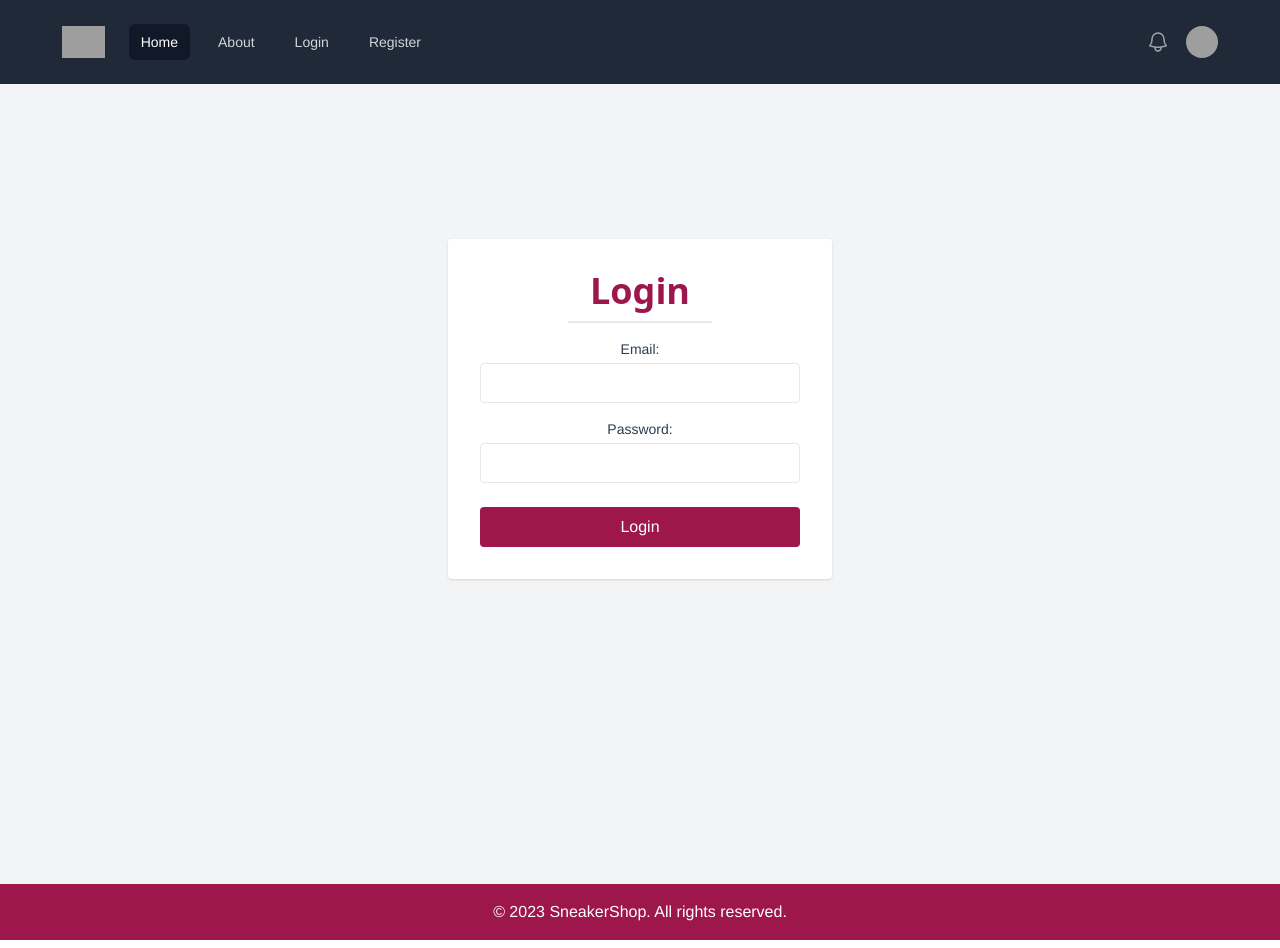
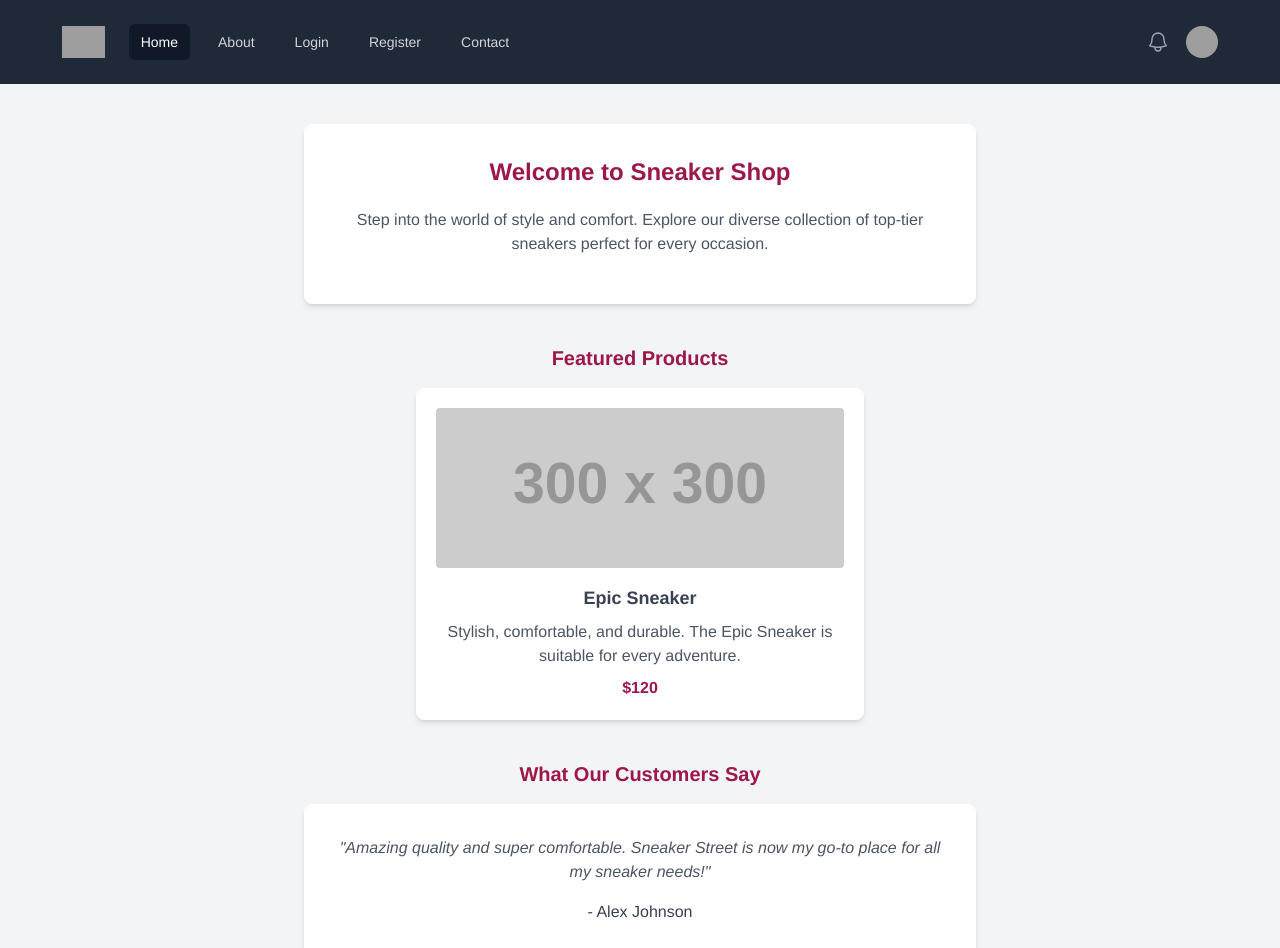
Before and after one commit to erichaneder/web-eng-project, a Vue app in the folder frontend/: page / in a window 1280 px wide. Shown: the top 948 px of the page. Built offline with nearby package versions, Linux system fonts and the light colour scheme; grey boxes are pictures that could not be loaded.

Commit message:
added dummy content/pages

```diff
--- a/frontend/src/components/AboutComponent.vue
+++ b/frontend/src/components/AboutComponent.vue
@@ -1,9 +1,35 @@
 <template>
-    <div class="container mx-auto my-8 p-4">
-      <h1 class="text-2xl font-bold mb-4">About Us</h1>
-      <p class="text-gray-700">Welcome to SneakerShop, your number one source for all things sneakers. We're dedicated to giving you the very best of sneakers, with a focus on dependability, customer service, and uniqueness.</p>
+  <div class="min-h-screen bg-gray-100 py-10 px-5 flex flex-col items-center">
+    <div class="bg-white p-8 rounded-lg shadow-md w-full max-w-2xl mb-10">
+      <h1 class="text-2xl font-bold mb-5 text-pink-800">About Us</h1>
+      <p class="text-gray-600 mb-4">
+        Welcome to Sneaker Shop, your number one source for all things sneakers.
+        We're dedicated to giving you the very best of sneakers, with a focus on dependability, customer service and uniqueness.
+      </p>
+      <p class="text-gray-600 mb-4">
+        Founded in 2023 by a random dude, Sneaker Shop has come a long way
+        from its beginnings in a your moms bedroom.
+        When a random dude first started out, his passion for "seeing the world burn"
+        drove him to create this online shop,
+        and gave him the impetus to turn hard work and inspiration into to a booming online store.
+      </p>
+      <p class="text-gray-600 mb-4">
+        We hope you enjoy our products as much as we enjoy offering them to you.
+        If you have any questions or comments, please don't hesitate to <a href="/contact" class="text-pink-800 underline">contact us</a>.
+      </p>
     </div>
-  </template>
+    <div class="flex flex-col items-center w-full max-w-2xl">
+      <h2 class="text-xl font-bold mb-4 text-pink-800">Our Team</h2>
+      <div class="bg-white p-8 rounded-lg shadow-md w-full mb-8">
+        <h3 class="font-semibold text-lg mb-2 text-gray-700">[Team Member Name]</h3>
+        <p class="text-gray-600">
+          [Brief description about the team member, their role, and a bit of fun personal detail. E.g., "John is our marketing lead. When he's not creating campaigns, he loves hiking with his dog."]
+        </p>
+      </div>
+      <!-- Repeat the above div for each team member -->
+    </div>
+  </div>
+</template>
 
   <script>
   export default {
--- /dev/null
+++ b/frontend/src/components/ContactComponent.vue
@@ -0,0 +1,44 @@
+<template>
+    <div class="min-h-screen flex flex-col items-center justify-center bg-gray-100 p-5">
+      <div class="bg-white p-8 rounded-lg shadow-md w-96">
+        <h1 class="text-2xl font-bold mb-5 text-pink-800">Contact Us</h1>
+        <form @submit.prevent="submitForm">
+          <div class="mb-4">
+            <label for="name" class="block text-sm mb-1 text-gray-600">Name:</label>
+            <input v-model="name" type="text" id="name" required placeholder="Your name" class="w-full h-10 px-2 border rounded">
+          </div>
+          <div class="mb-4">
+            <label for="email" class="block text-sm mb-1 text-gray-600">Email:</label>
+            <input v-model="email" type="email" id="email" required placeholder="Your email" class="w-full h-10 px-2 border rounded">
+          </div>
+          <div class="mb-4">
+            <label for="message" class="block text-sm mb-1 text-gray-600">Message:</label>
+            <textarea v-model="message" id="message" required placeholder="Your message" class="w-full h-32 px-2 py-2 border rounded"></textarea>
+          </div>
+          <button type="submit" class="w-full bg-pink-800 text-white p-2 rounded hover:bg-pink-700">Send Message</button>
+        </form>
+      </div>
+    </div>
+  </template>
+
+  <script>
+  export default {
+    data() {
+      return {
+        name: "",
+        email: "",
+        message: "",
+      };
+    },
+    methods: {
+      submitForm() {
+        // Your form submission logic here
+        console.log({
+          name: this.name,
+          email: this.email,
+          message: this.message,
+        });
+      },
+    },
+  };
+  </script>
--- /dev/null
+++ b/frontend/src/components/HomeComponent.vue
@@ -0,0 +1,41 @@
+<template>
+    <div class="min-h-screen bg-gray-100 py-10 px-5 flex flex-col items-center">
+      <div class="bg-white p-8 rounded-lg shadow-md w-full max-w-2xl mb-10">
+        <h1 class="text-2xl font-bold mb-5 text-pink-800">Welcome to Sneaker Shop</h1>
+        <p class="text-gray-600 mb-4">
+          Step into the world of style and comfort. Explore our diverse collection of top-tier sneakers perfect for every occasion.
+        </p>
+      </div>
+
+        <!-- Featured Products Section -->
+        <div class="mb-10 w-full max-w-4xl flex flex-col items-center">
+        <h2 class="text-xl font-bold mb-4 text-pink-800">Featured Products</h2>
+        <div class="grid grid-cols-1 gap-4 w-full max-w-md">
+            <!-- Single Product Card -->
+            <div class="bg-white p-5 rounded-lg shadow-md">
+            <img src="https://via.placeholder.com/300" alt="Epic Sneaker" class="w-full h-40 object-cover rounded mb-4"/>
+            <h3 class="text-lg font-semibold text-gray-700 mb-2">Epic Sneaker</h3>
+            <p class="text-gray-600 mb-2">Stylish, comfortable, and durable. The Epic Sneaker is suitable for every adventure.</p>
+            <p class="text-pink-800 font-bold">$120</p>
+            </div>
+            <!-- More products can be added similarly -->
+        </div>
+        </div>
+
+      <!-- Testimonials Section -->
+      <div class="w-full max-w-2xl">
+        <h2 class="text-xl font-bold mb-4 text-pink-800">What Our Customers Say</h2>
+        <div class="bg-white p-8 rounded-lg shadow-md mb-8">
+          <p class="text-gray-600 italic">"Amazing quality and super comfortable. Sneaker Street is now my go-to place for all my sneaker needs!"</p>
+          <p class="text-gray-700 mt-4">- Alex Johnson</p>
+        </div>
+        <!-- Add more testimonials as desired -->
+      </div>
+    </div>
+  </template>
+
+  <script>
+  export default {
+    name: "HomeComponent"
+  };
+  </script>
--- a/frontend/src/components/NavbarComponent2.vue
+++ b/frontend/src/components/NavbarComponent2.vue
@@ -72,6 +72,7 @@
     { name: 'About', href: '/about', current: false },
     { name: 'Login', href: '/login', current: false },
     { name: 'Register', href: '/register', current: false },
+    { name: 'Contact', href: '/contact', current: false },
   ]
   </script>
 
--- a/frontend/src/router/index.js
+++ b/frontend/src/router/index.js
@@ -24,6 +24,11 @@ const routes = [
     path: '/register',
     name: 'register',
     component: () => import(/* webpackChunkName: "about" */ '../views/RegisterView.vue')
+  },
+  {
+    path: '/contact',
+    name: 'contact',
+    component: () => import(/* webpackChunkName: "about" */ '../views/ContactView.vue')
   }
 ]
 
--- /dev/null
+++ b/frontend/src/views/ContactView.vue
@@ -0,0 +1,18 @@
+<template>
+    <div class="contact">
+      <Contact />
+    </div>
+  </template>
+
+  <script>
+  // @ is an alias to /src
+  import Contact from '@/components/ContactComponent.vue'
+
+
+  export default {
+    name: 'ContactView',
+    components: {
+      Contact
+    }
+  }
+  </script>
--- a/frontend/src/views/HomeView.vue
+++ b/frontend/src/views/HomeView.vue
@@ -1,18 +1,18 @@
 <template>
   <div class="home">
-    <Login />
+    <Home />
   </div>
 </template>
 
 <script>
 // @ is an alias to /src
-import Login from '@/components/LoginComponent.vue'
+import Home from '@/components/HomeComponent.vue'
 
 
 export default {
   name: 'HomeView',
   components: {
-    Login
+    Home
   }
 }
 </script>
```
